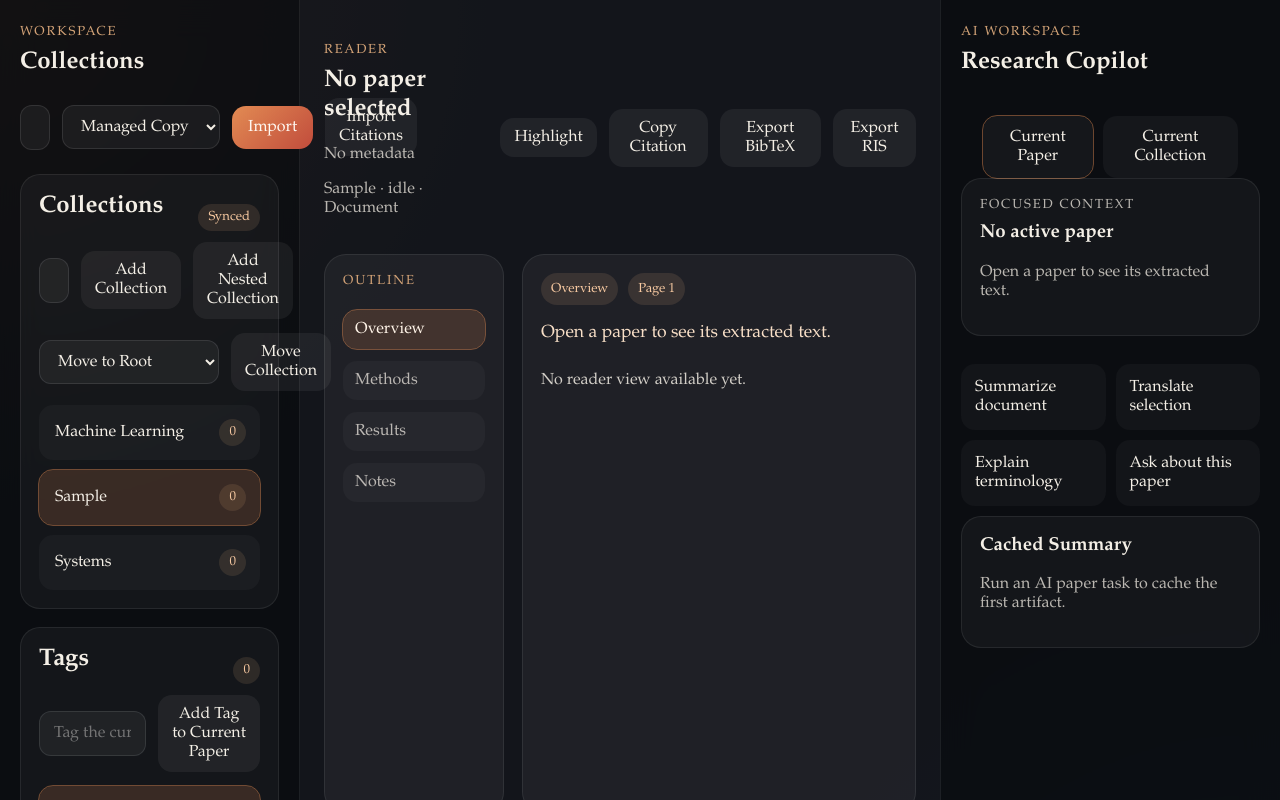
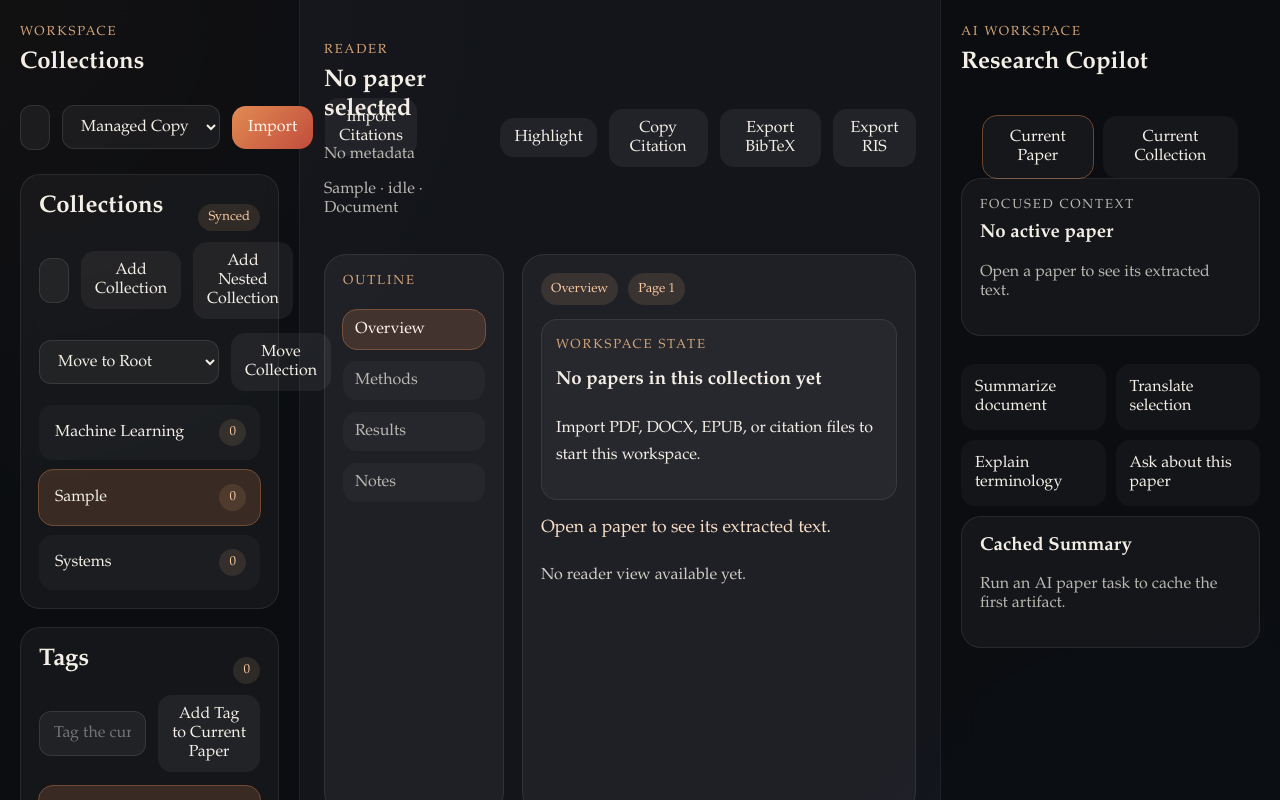
Before and after one commit to Playitcooool/rust-ai-paper-reader, a React (Vite) app: page / in a window 1280 px wide. Both pictures are taken after typing "Sample" into the empty fields and a click on the button "Add Collection". Shown: the top 800 px of the page. Built offline with nearby package versions, Linux system fonts and the light colour scheme.

Commit message:
feat: add reader states for missing and metadata-only items

```diff
--- a/src/App.tsx
+++ b/src/App.tsx
@@ -65,6 +65,35 @@ const formatItemMetadata = (item: LibraryItem | null) => {
   if (!item) return "No metadata";
   const year = item.publication_year ? String(item.publication_year) : "Unknown year";
   return `${item.authors} · ${year} · ${item.source}`;
+};
+
+const readerStateCopy = (activePaper: LibraryItem | null, itemCount: number) => {
+  if (!activePaper) {
+    return {
+      title: itemCount === 0 ? "No papers in this collection yet" : "Choose a paper to start reading",
+      body:
+        itemCount === 0
+          ? "Import PDF, DOCX, EPUB, or citation files to start this workspace."
+          : "Select a paper from the collection to load its reader context and AI workspace.",
+    };
+  }
+
+  if (activePaper.attachment_status === "missing") {
+    return {
+      title: "Source file missing",
+      body: "Relink this attachment to restore reading and AI actions.",
+    };
+  }
+
+  if (activePaper.attachment_status === "citation_only") {
+    return {
+      title: "Metadata-only entry",
+      body: "Import a PDF, DOCX, or EPUB later to enable full reading and AI extraction.",
+      secondary: "Citation metadata is available for export and organization right now.",
+    };
+  }
+
+  return null;
 };
 
 type CollectionTreeEntry = {
@@ -330,6 +359,7 @@ export default function App() {
   const activeCollection =
     collections.find((collection) => collection.id === selectedCollectionId) ?? null;
   const selectedTagName = tags.find((tag) => tag.id === selectedTagId)?.name ?? null;
+  const readerState = readerStateCopy(activePaper, items.length);
   const collectionEntries = useMemo(() => orderedCollections(collections), [collections]);
   const moveDestinationOptions = useMemo(() => {
     if (selectedCollectionId === null) return collectionEntries;
@@ -988,6 +1018,14 @@ export default function App() {
                   <p>{latestCitation}</p>
                 </div>
               ) : null}
+              {readerState ? (
+                <div className="citation-card">
+                  <p className="eyebrow">Workspace State</p>
+                  <h3>{readerState.title}</h3>
+                  <p>{readerState.body}</p>
+                  {"secondary" in readerState && readerState.secondary ? <p>{readerState.secondary}</p> : null}
+                </div>
+              ) : null}
               <p className="document-lead">{excerptFromView(readerView)}</p>
               {annotations.map((annotation) => (
                 <button
```
Also changed, not shown: 1 other file (tests, documents, lock files or other folders).
